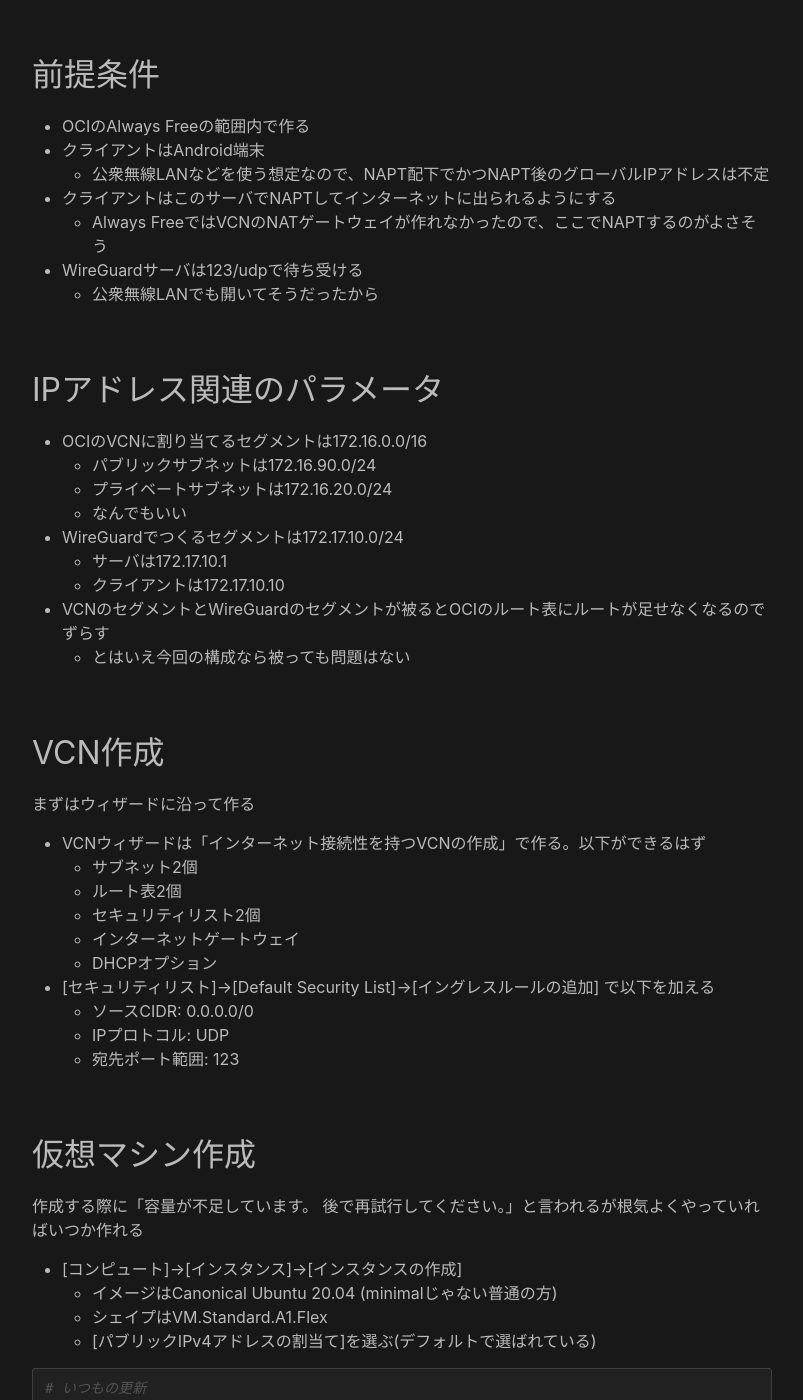
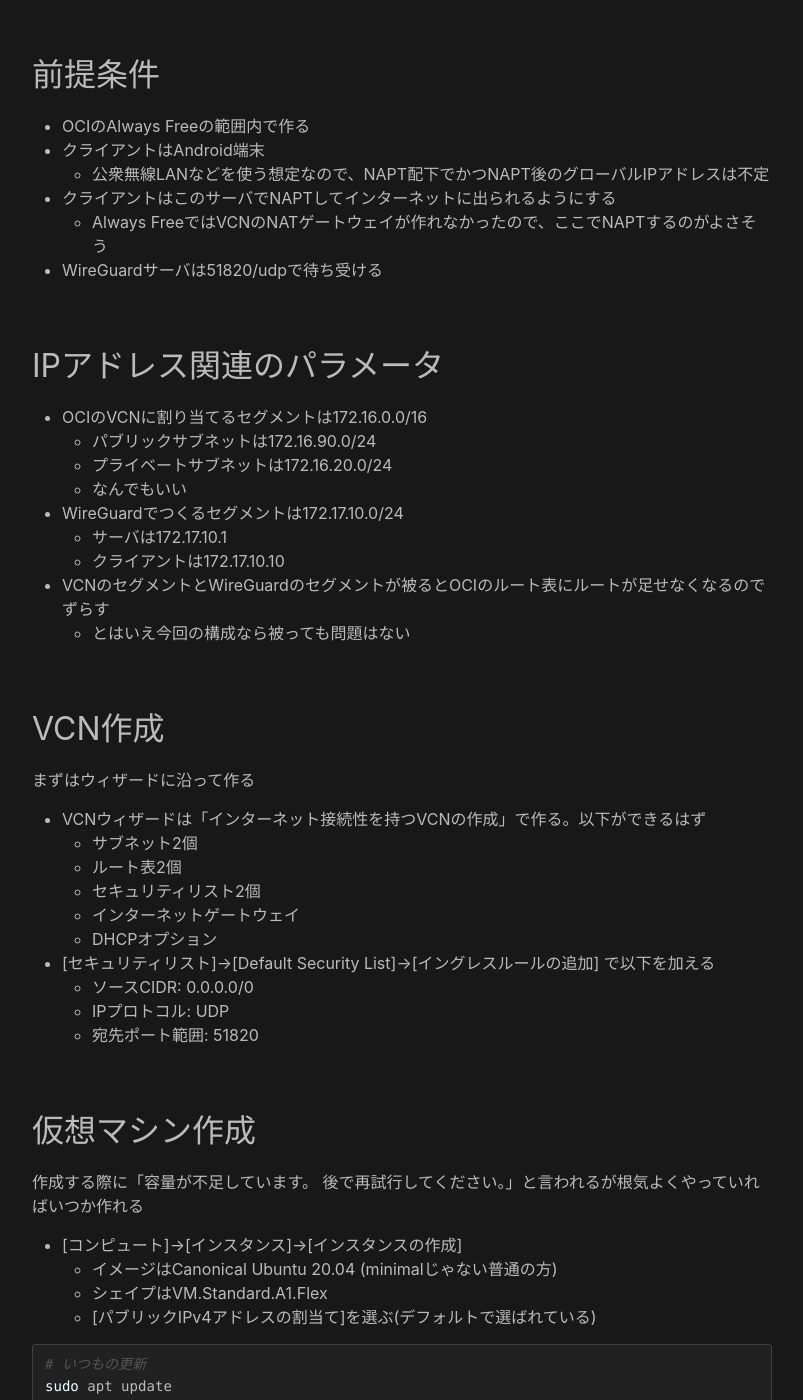
Before and after one commit to maeda577/maeda577.github.io, a Jekyll site: the page built from _posts/2021-08-08-oci-wireguard.md, in a window 1280 px wide and 1400 px high, scrolled down 312 px. Shown: the whole window, without its empty margins (238-1041 px from the left). Built offline with Jekyll 4.4.1, drawn with Linux system fonts in a browser that asks for light colours; some of the changed text lies outside the part shown.

Commit message:
記事修正

````diff
--- a/_posts/2021-08-08-oci-wireguard.md
+++ b/_posts/2021-08-08-oci-wireguard.md
@@ -12,8 +12,7 @@ Oracle Cloud InfrastructureのAlways Freeが大盤振る舞いだったのでWir
     * 公衆無線LANなどを使う想定なので、NAPT配下でかつNAPT後のグローバルIPアドレスは不定
 * クライアントはこのサーバでNAPTしてインターネットに出られるようにする
     * Always FreeではVCNのNATゲートウェイが作れなかったので、ここでNAPTするのがよさそう
-* WireGuardサーバは123/udpで待ち受ける
-    * 公衆無線LANでも開いてそうだったから
+* WireGuardサーバは51820/udpで待ち受ける
 
 IPアドレス関連のパラメータ
 -------------------
@@ -40,7 +39,7 @@ VCN作成
 * [セキュリティリスト]->[Default Security List]->[イングレスルールの追加] で以下を加える
     * ソースCIDR: 0.0.0.0/0
     * IPプロトコル: UDP
-    * 宛先ポート範囲: 123
+    * 宛先ポート範囲: 51820
 
 仮想マシン作成
 -------------------
@@ -74,8 +73,8 @@ WireGuardサーバ構築
     * [Netplan \| Backend-agnostic network configuration in YAML](https://netplan.io/reference/)
 
 ``` shell
-# 既存iptablesで123/udpを開ける
-sudo iptables --insert INPUT 1 --protocol udp --dport 123 --jump ACCEPT
+# 既存iptablesで51820/udpを開ける
+sudo iptables --insert INPUT 1 --protocol udp --dport 51820 --jump ACCEPT
 # ルール保存
 sudo iptables-save --file /etc/iptables/rules.v4
 
@@ -114,7 +113,7 @@ network:
       mode: wireguard
       addresses:
         - 172.17.10.1/24
-      port: 123
+      port: 51820
       keys:
         private: /etc/wireguard/server.key # ホストの秘密鍵。自分しか触らないサーバなら直接書いてもいい
       peers:
@@ -156,7 +155,7 @@ ExcludedApplications = com.google.android.gms   # GMSをVPNの対象外にする
 
 [Peer]
 PublicKey = </etc/wireguard/server.pubの中身>
-EndPoint = <OCI上で確認できるホストのグローバルIP>:123
+EndPoint = <OCI上で確認できるホストのグローバルIP>:51820
 AllowedIPs = 0.0.0.0/0      # 公衆無線LANで使う想定なので全通信をWireGuard経由にする
 PersistentKeepAlive = 30    # NAT配下、かつ一方的にパケットを受け取る場合は入れたほうがいいらしい。多分要らない
 ```
````
